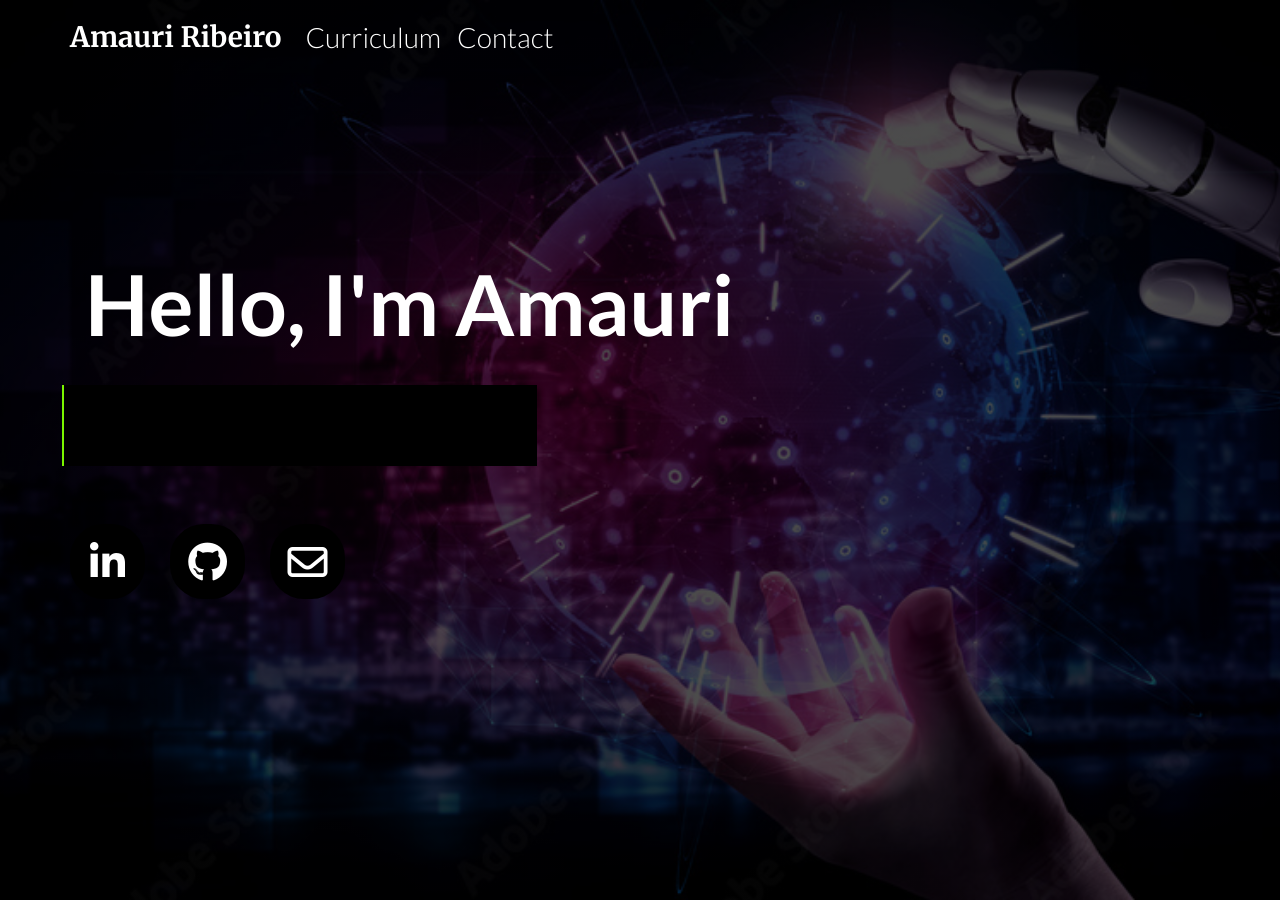
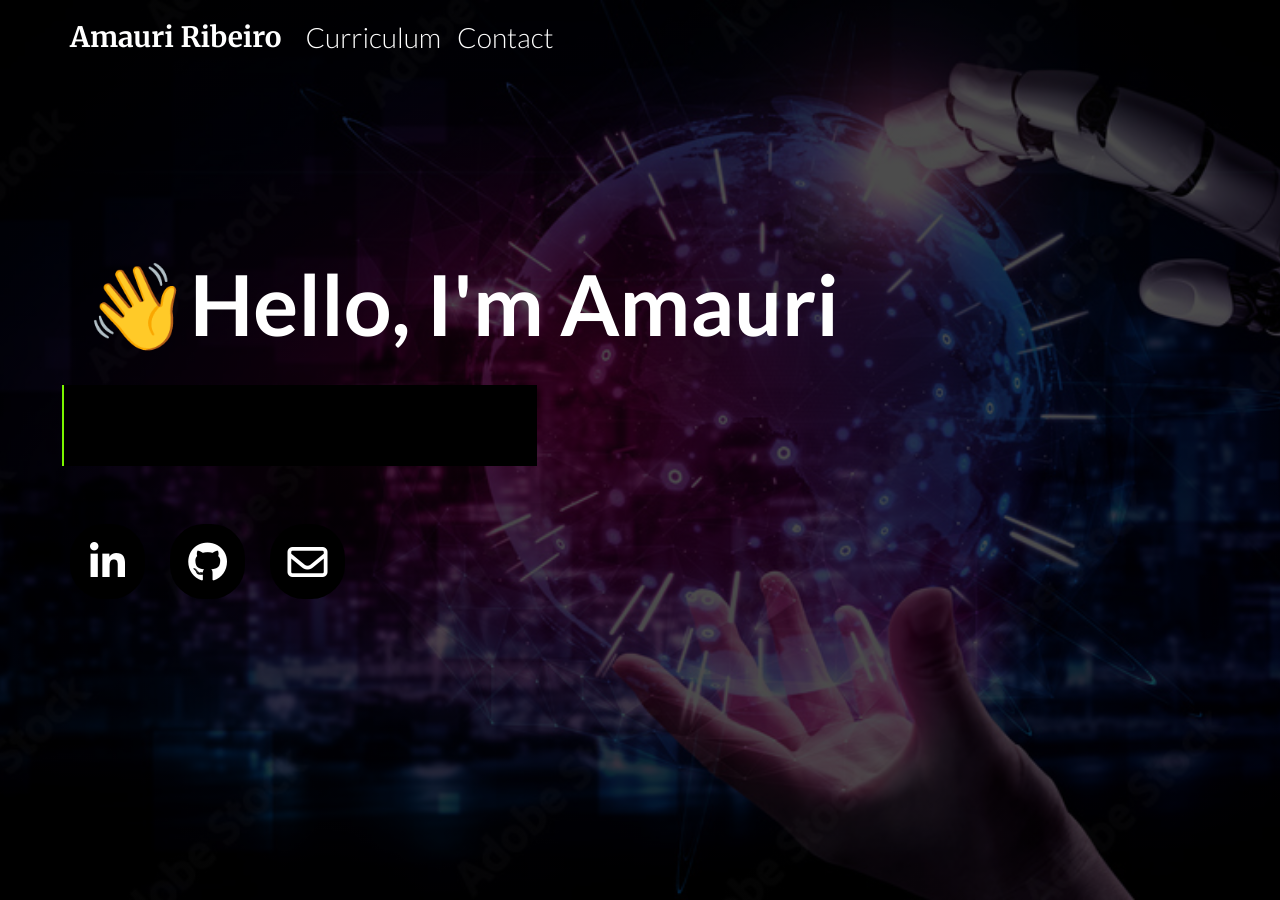
Before and after one commit to Ribeirosk8/ribeirosk8.github.io, a Jekyll site: the page built from index.html, in a window 1280 px wide. Built offline with Jekyll 4.4.1, drawn with Linux system fonts in a browser that asks for light colours; nearby versions of some CDN libraries.

Commit message:
Update index.html

```diff
--- a/index.html
+++ b/index.html
@@ -132,7 +132,7 @@ layout: default
 
 
 <div class="header">
-    <h1 class="name"><span>Hello, I'm Amauri</span></h1>
+    <h1 class="name"><span>👋Hello, I'm Amauri</span></h1>
 
 
 <div class="txt-animado">
```
